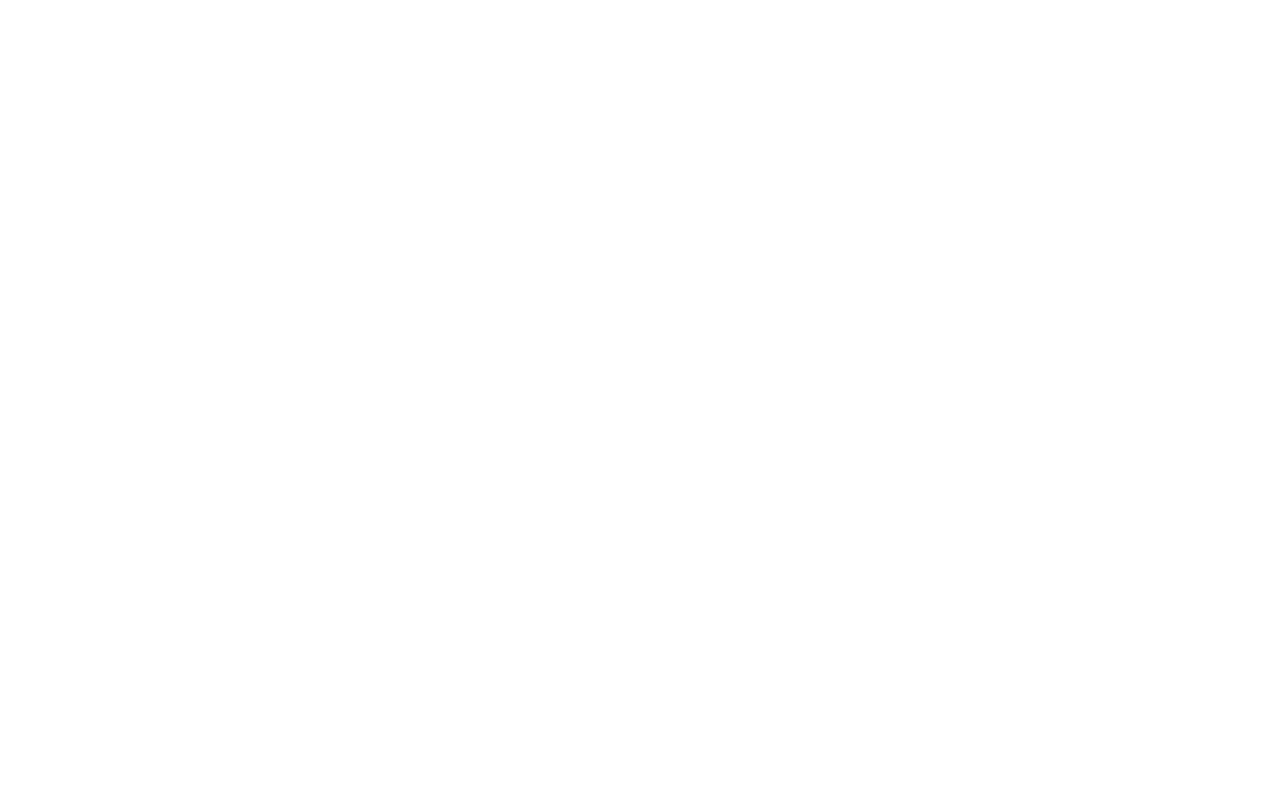
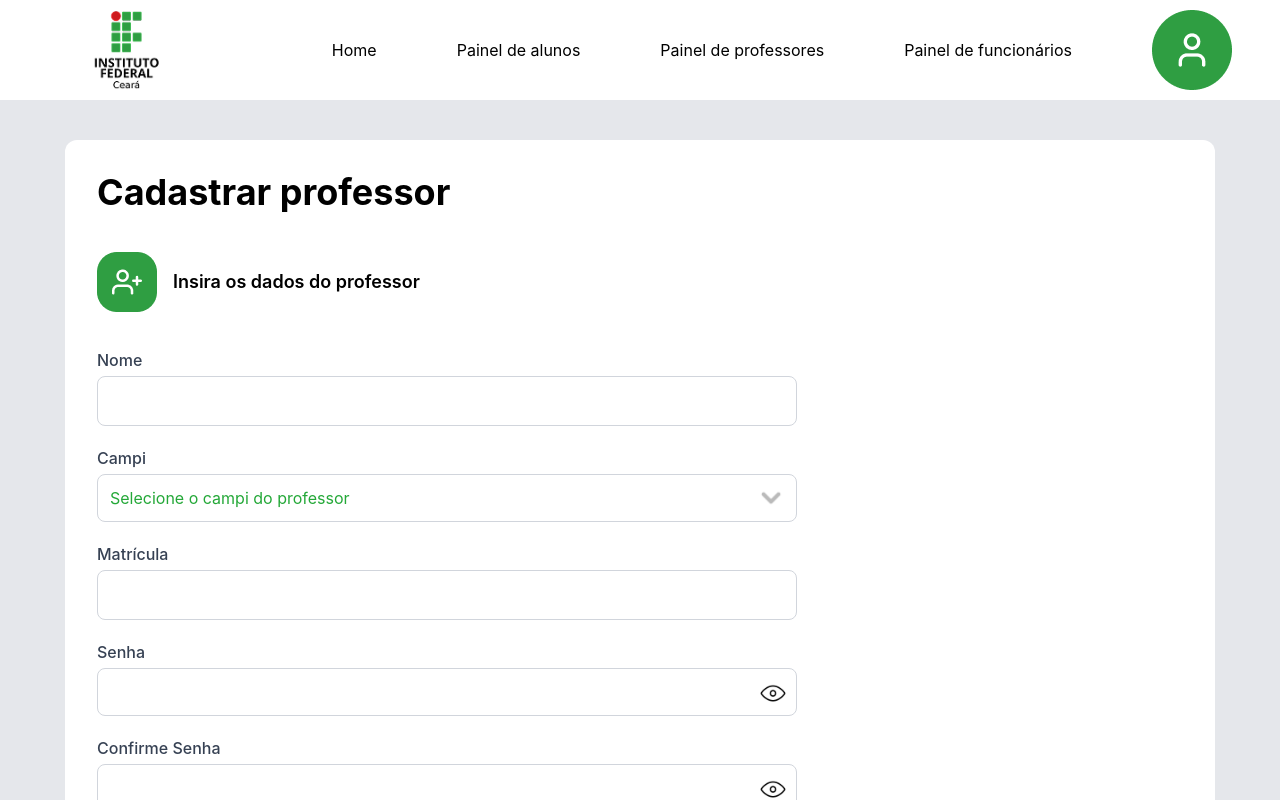
Before and after one commit to Uma-Banda-Diferente/projeto_napne, a React (Vite) app in the folder frontend/: page /cadastroProfessor in a window 1280 px wide. Before the commit this address had no page. Shown: the top 800 px of the page. Built offline with nearby package versions, Linux system fonts and the light colour scheme.

Commit message:
feat: adicionando pagina cadastroProfessor e consertando input senha

```diff
--- a/frontend/src/App.jsx
+++ b/frontend/src/App.jsx
@@ -3,17 +3,21 @@
 import { Login } from "./pages/Login";
 import { Home } from "./pages/Home";
 import { CadastroAluno } from "./pages/CadastroAluno";
+import { CadastroProfessor } from "./pages/CadastroProfessor";
 
 export function App() {
   return (
     <BrowserRouter>
       <Routes>
-      <Route element={<Layout />}>
+        <Route element={<Layout/>}>
           <Route path="/" element={<Login/>}/>
         </Route>
         <Route element={<Layout tipoHeader="avancado"/>}>
           <Route path="/home" element={<Home/>}/>
           <Route path="/cadastroAluno" element={<CadastroAluno/>}/>
+        </Route>
+        <Route element={<Layout tipoHeader="completo"/>}>
+          <Route path="/cadastroProfessor" element={<CadastroProfessor/>}/>
         </Route>
       </Routes>
     </BrowserRouter>
--- a/frontend/src/components/Input.jsx
+++ b/frontend/src/components/Input.jsx
@@ -2,8 +2,26 @@
 import olhoSenha from "../assets/eye.png";
 import olhoFechado from "../assets/eye-closed.png";
 
+function InputSenha({ item, tamanho }) {
+    const [mostrarVisivel, setMostrarVisivel] = useState(false);
+    function mostrarSenha(){
+        setMostrarVisivel(!mostrarVisivel);
+    };
+
+    return (
+        <div key={item.id} className={`flex flex-col w-full mt-5 ${tamanho}`}>
+            <label htmlFor={item.id} className="mb-1 font-medium text-gray-700">{item.nome}</label>
+            <div className="relative w-full">
+                <input type={mostrarVisivel ? "text" : "password"} id={item.id} className="w-full h-12 border border-gray-300 rounded-lg p-2 pl-3"/>
+                <div onClick={mostrarSenha} className="absolute right-2 top-1/2 -translate-y-1/2 cursor-pointer flex items-center">
+                    <img src={mostrarVisivel ? olhoFechado : olhoSenha} alt="Mostrar senha" className="bg-white w-8 h-8"/>
+                </div>
+            </div>
+        </div>
+    );
+}
+
 export function Input({ lista, tamanho }) {
-    const [mostrarVisivel, setMostrarVisivel] = useState(false);
     const [nomeArquivo, setNomeArquivo] = useState("");
 
     function lidarComMudanca(e) {
@@ -21,10 +39,6 @@
         textarea.style.height = `${textarea.scrollHeight}px`;
     };
 
-    function mostrarSenha(){
-        setMostrarVisivel(!mostrarVisivel);
-    };
-
     return (
         lista.map((item) => {
 
@@ -34,15 +48,7 @@
                     <textarea id={item.id} rows="1" onInput={ajustarAltura} className="overflow-hidden resize-none w-full appearance-none border border-gray-300 rounded-lg p-3 pl-3 outline-none"/>
                 </div>
             ) : item.tipo === "password" ? (
-                <div key={item.id} className={`flex flex-col w-full mt-5 md:${tamanho}`}>
-                    <label htmlFor={item.id} className="mb-1 font-medium text-gray-700">{item.nome}</label>
-                    <div className="relative w-full">
-                        <input type={mostrarVisivel ? "text" : "password"} id={item.id} className="w-full h-12 border border-gray-300 rounded-lg p-2 pl-3"/>
-                        <div onClick={mostrarSenha} className="absolute right-2 top-1/2 -translate-y-1/2 cursor-pointer flex items-center">
-                            <img src={mostrarVisivel ? olhoFechado : olhoSenha} alt="Mostrar senha" className="bg-white w-8 h-8"/>
-                        </div>
-                    </div>
-                </div>
+                <InputSenha key={item.id} item={item} tamanho={tamanho} />
             ) : item.tipo === "file" ? (
                 <div key={item.id} className={`flex flex-col w-full mt-5`}>
                     <label htmlFor={item.id} className="mb-1 font-medium text-gray-700">{item.nome}</label>
--- a/frontend/src/data/dadosComponents.jsx
+++ b/frontend/src/data/dadosComponents.jsx
@@ -93,8 +93,12 @@
 
 export const Campi = [
     {
-        nome: 'Facul',
-        valor: 'facul'
+        nome: 'Campus Cajazeiras',
+        valor: 'campus_cajazeiras'
+    },
+    {
+        nome: 'Campus Areias',
+        valor: 'campus_areias'
     }
 ];
 
@@ -124,3 +128,29 @@
         valor: 'ensino_superior_comp',
     }
 ];
+
+export const cadastroInputProfessor = [
+    {
+        nome: 'Nome',
+        tipo: 'text',
+        id: 'nome_professor'
+    }
+];
+
+export const cadastroInputProfessorContinuacao = [
+    {
+        nome: 'Matrícula',
+        tipo: 'text',
+        id: 'matricula_professor'
+    },
+    {
+        nome: 'Senha',
+        tipo: 'password',
+        id: 'senha_professor'
+    },
+    {
+        nome: 'Confirme Senha',
+        tipo: 'password',
+        id: 'senha_confirme_professor'
+    }
+];
--- /dev/null
+++ b/frontend/src/pages/CadastroProfessor.jsx
@@ -0,0 +1,30 @@
+import React from "react";
+import { Select } from "../components/Select";
+import { Input } from "../components/Input";
+import iconAdd from "../assets/iconAdd.png";
+import { Campi, cadastroInputProfessor, cadastroInputProfessorContinuacao } from "../data/dadosComponents.jsx";
+
+export function CadastroProfessor() {
+    return(
+        <main className="flex-1 mx-auto px-4 py-6 justify-center">
+            <div className=" flex flex-col bg-white w-[670px] md:w-[1150px] rounded-xl p-8 mt-4 mb-4">
+                <h1 className="text-4xl font-bold pb-10">Cadastrar professor</h1>
+                <div className="flex gap-4 items-center pb-4">
+                    <img src={iconAdd} alt="Adicionando professor" />
+                    <h2 className="text-lg font-semibold">Insira os dados do professor</h2>
+                </div>
+                <form className="flex flex-col">
+                    <Input lista={cadastroInputProfessor} tamanho="md:w-[700px]"/>
+                    <div className="flex flex-col mt-5">
+                        <label htmlFor="select_campi_professor" className="mb-1 font-medium text-gray-700">Campi</label>
+                        <Select id="select_campi_professor" lista={Campi} placeholder="Selecione o campi do professor" tamanho="md:w-[700px]"/>
+                    </div>
+                    <Input lista={cadastroInputProfessorContinuacao} tamanho="md:w-[700px]"/>
+                    <div className="flex justify-center relative mt-6">
+                        <button className="bg-[#24a838] text-white text-lg font-semibold w-80 p-3 rounded-full cursor-pointer relative top-4 md:left-[400px] md:top-4">Cadastrar</button>
+                    </div>
+                </form>
+            </div>
+        </main>
+    );
+}
```
Lines whose indentation alone changed are shown as unchanged.
